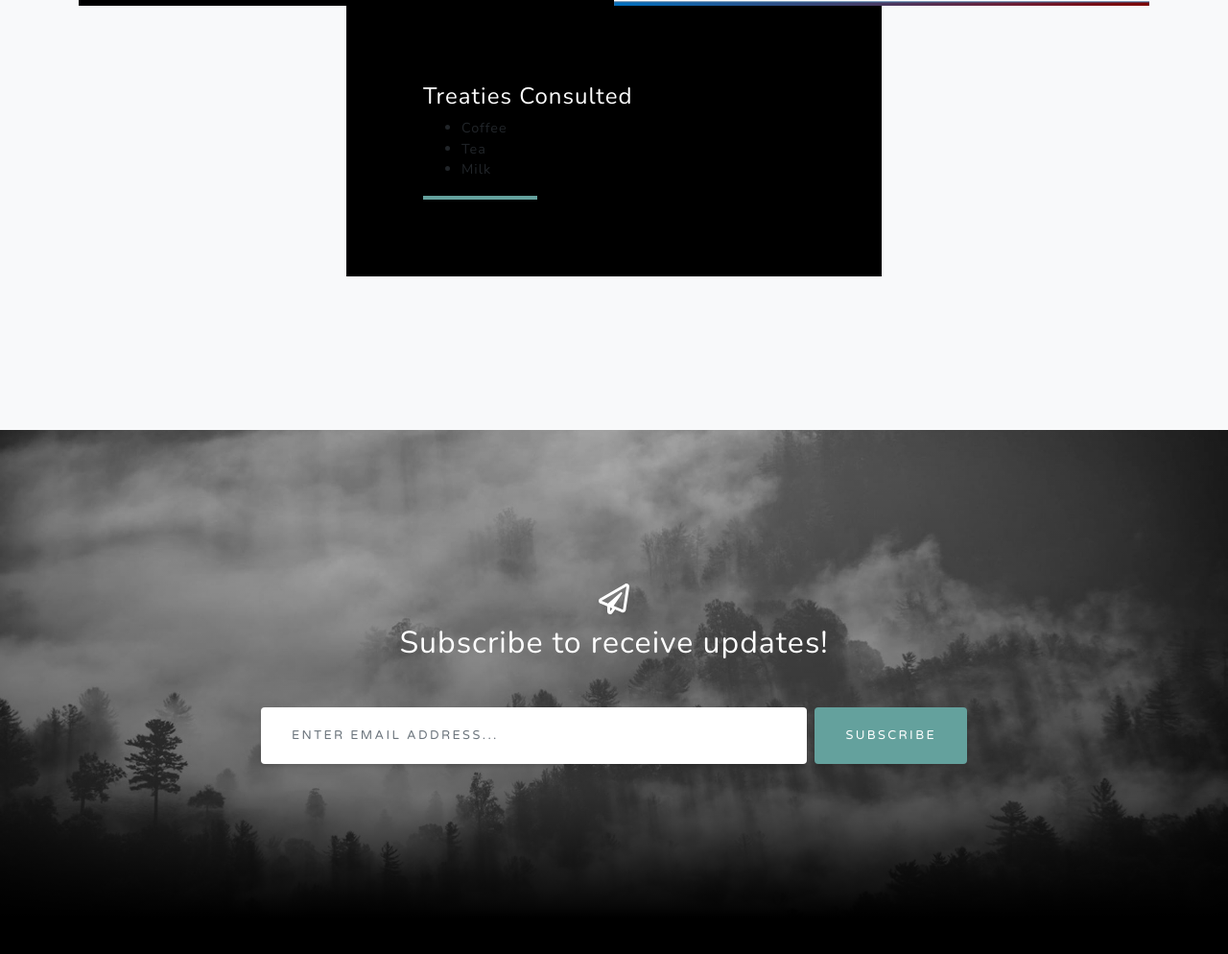
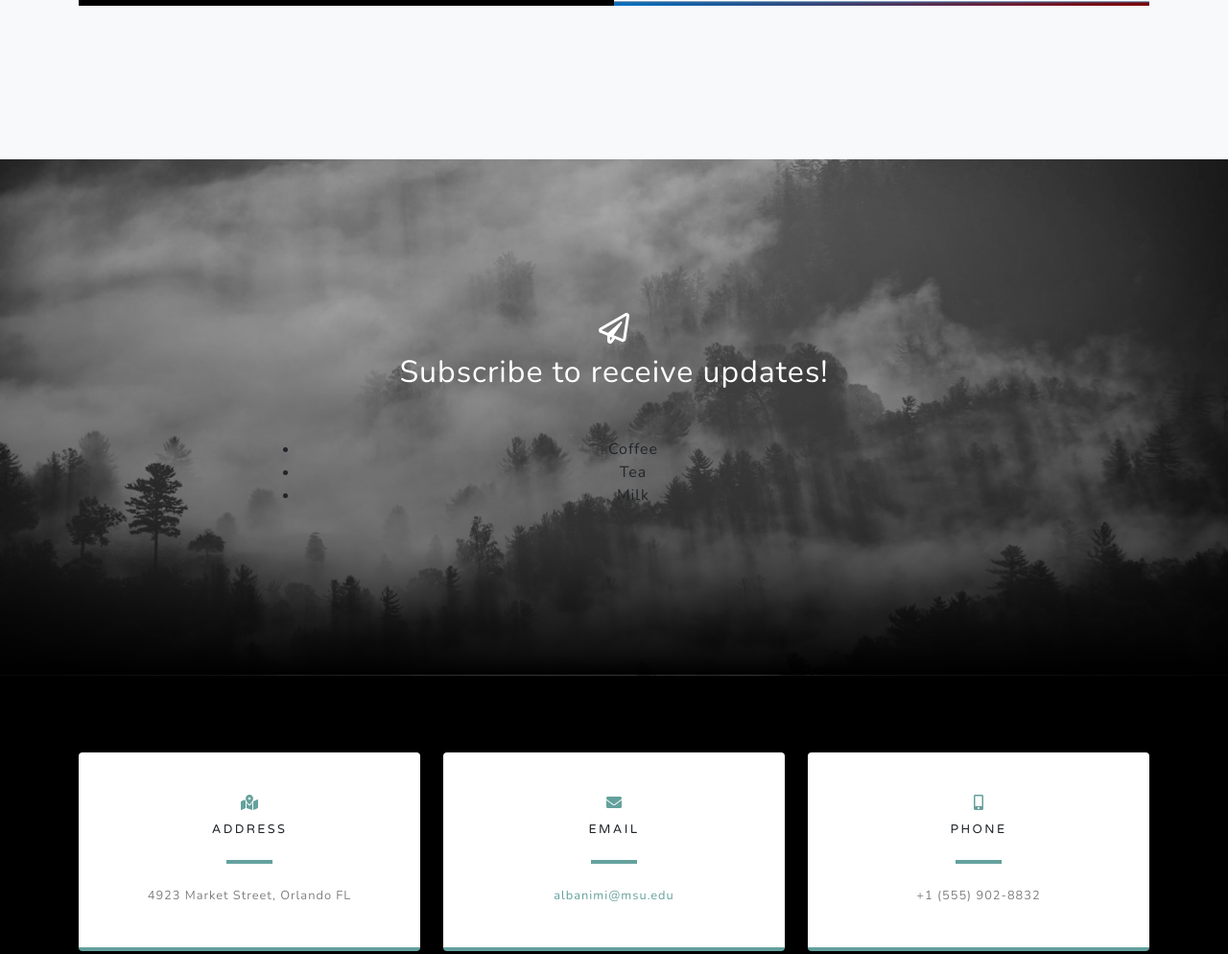
Before and after one commit to MJJAlbani/six-degrees-of-great-lakes-treaties, a website: page index.html in a window 1280 px wide. Shown: the part 2807-3801 px from the top of the page at 96% size. Drawn offline with nearby package versions, Linux system fonts and the light colour scheme.

Commit message:
Update index.html

```diff
--- a/index.html
+++ b/index.html
@@ -55,7 +55,6 @@
                 </div>
             </div>
         </section>
-        <!-- Projects-->
         <section class="projects-section bg-light" id="sources">
             <div class="container">
                 <!-- Featured Project Row-->
@@ -69,7 +68,6 @@
                         </div>
                     </div>
                 </div>
-                <!-- Row One-->
                 <div class="row justify-content-center no-gutters">
                     <div class="col-lg-6"><img class="img-fluid" src="assets/img/signers.png" alt="Screenshot from the US Treaty Signer Project." /></div>
                     <div class="col-lg-6 order-lg-first">
@@ -84,37 +82,20 @@
                         </div>
                     </div>
                 </div>
-                <!-- Row Two-->
-                <div class="row justify-content-center no-gutters mb-5 mb-lg-0">
-                    <div class="col-lg-6">
-                        <div class="bg-black text-center h-100 project">
-                            <div class="d-flex h-100">
-                                <div class="project-text w-100 my-auto text-center text-lg-left">
-                                    <h4 class="text-white">Treaties Consulted</h4>
-                                    <p class="mb-0 text-white-50"><ul>
-                                      <li>Coffee</li>
-                                      <li>Tea</li>
-                                      <li>Milk</li>
-                                    </ul></p>
-                                    <hr class="d-none d-lg-block mb-0 ml-0" />
-                                </div>
-                            </div>
-                        </div>
-                    </div>
-                </div>
             </div>
         </section>
-        <!-- Signup-->
+        <!-- Treaties-->
         <section class="signup-section" id="signup">
             <div class="container">
                 <div class="row">
                     <div class="col-md-10 col-lg-8 mx-auto text-center">
                         <i class="far fa-paper-plane fa-2x mb-2 text-white"></i>
                         <h2 class="text-white mb-5">Subscribe to receive updates!</h2>
-                        <form class="form-inline d-flex">
-                            <input class="form-control flex-fill mr-0 mr-sm-2 mb-3 mb-sm-0" id="inputEmail" type="email" placeholder="Enter email address..." />
-                            <button class="btn btn-primary mx-auto" type="submit">Subscribe</button>
-                        </form>
+                        <p><ul>
+                          <li>Coffee</li>
+                          <li>Tea</li>
+                          <li>Milk</li>
+                        </ul></p>
                     </div>
                 </div>
             </div>
```
